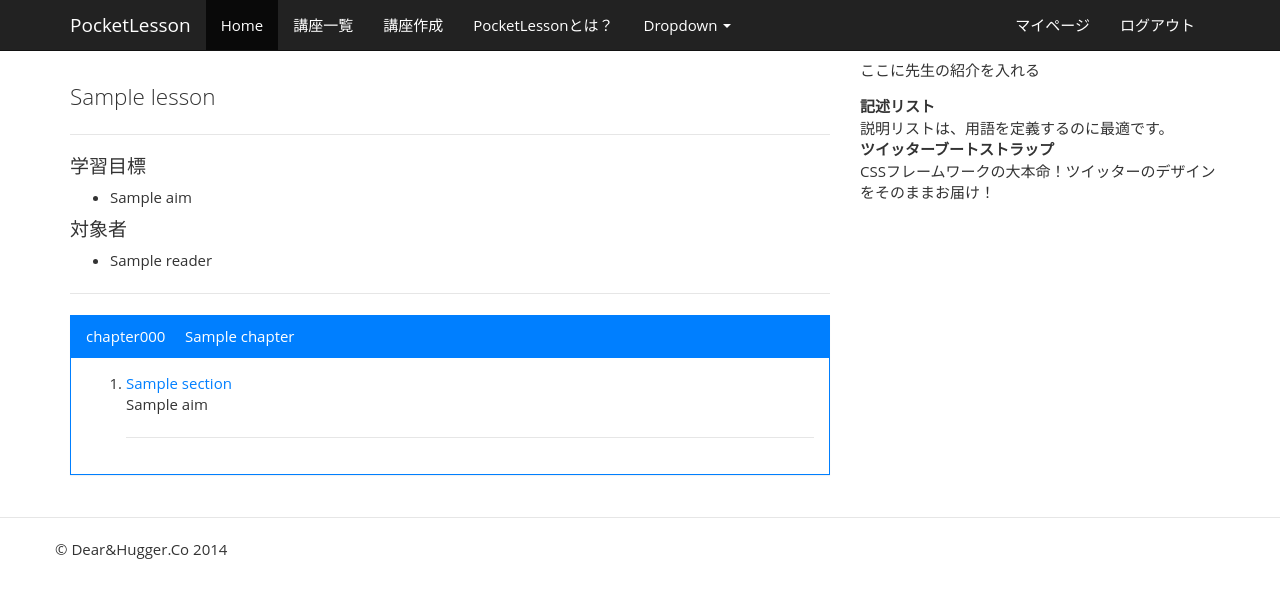
After one commit to white771427/pocketlesson, a CakePHP app: the page made by app/View/Lessons/index_back.ctp in a window 1280 px wide. The commit adds this page. Shown: the top 598 px of the page. Run offline with PHP 8.4 and a stand-in for CakePHP, Linux system fonts and the light colour scheme; the template is opened without the code that fills it: most values are stand-ins (such as "Sample title", 1, 10 or a date in 2020); some libraries are stand-ins or nearby versions.

Commit message:
バックアップと新追加

```diff
--- /dev/null
+++ b/app/View/Lessons/index_back.ctp
@@ -0,0 +1,76 @@
+<div class="container">
+	<div class="row">
+		<div class="col-lg-8">
+			<p class="lead"></p>
+
+			<!-- chapterからレッスン情報を取得 ここで表示されるchapterはどれも同じレッスンを指す-->
+
+			<p class="lead">
+				<?php echo $chapters[0]['Lesson']['name']; ?>
+			</p>
+			<hr>
+			<h4>学習目標</h4>
+			<ul>
+				<li><?php echo $chapters[0]['Lesson']['aim']; ?>
+				</li>
+			</ul>
+
+			<h4>対象者</h4>
+			<ul>
+				<li><?php echo $chapters[0]['Lesson']['reader']; ?>
+				</li>
+			</ul>
+
+			<!--  <h4>前提条件</h4>
+		<ul>
+		<li><?php echo $chapters[0]['Lesson']['precondition']; ?></li>
+		</ul>
+		-->
+			<hr>
+			<?php foreach($chapters as $chapter):?>
+			<div class="panel panel-primary">
+				<div class="panel-heading">
+					<?php echo 'chapter'.$chapter['Chapter']['code'].'&nbsp;&nbsp;&nbsp;&nbsp;&nbsp;'.$chapter['Chapter']['name'] ?>
+				</div>
+
+
+
+				<div class="panel-body">
+				<ol>
+				<?php foreach($chapter['Section'] as $section):?>
+				<!--  <div class="panel-body">-->
+
+					<li><?php echo $this->Html->link($section['name'],array('controller'=>'sections','action'=>'index',$section['id'])); ?></li>
+					<p><?php echo $section['aim'];?></p>
+					<hr>
+					<!--  documentが必要な場合はここでダウンロードできるようにする-->
+
+				<!--   -->
+				<?php endforeach;?>
+				</ol>
+				</div>
+			</div>
+
+			<?php endforeach;?>
+		</div>
+
+
+
+
+		<div class="col-lg-4">
+		<p>ここに先生の紹介を入れる</p>
+		<?php if(!empty($user)){
+			echo $user['User']['familyname'];
+		} ?>
+
+
+		<dl>
+<dt>記述リスト</dt>
+<dd>説明リストは、用語を定義するのに最適です。</dd>
+<dt>ツイッターブートストラップ</dt>
+<dd>CSSフレームワークの大本命！ツイッターのデザインをそのままお届け！</dd>
+</dl>
+
+		</div>
+	</div>
+</div>
```
Also changed, not shown: app/View/Lessons/index.ctp (+19 -26 lines).
